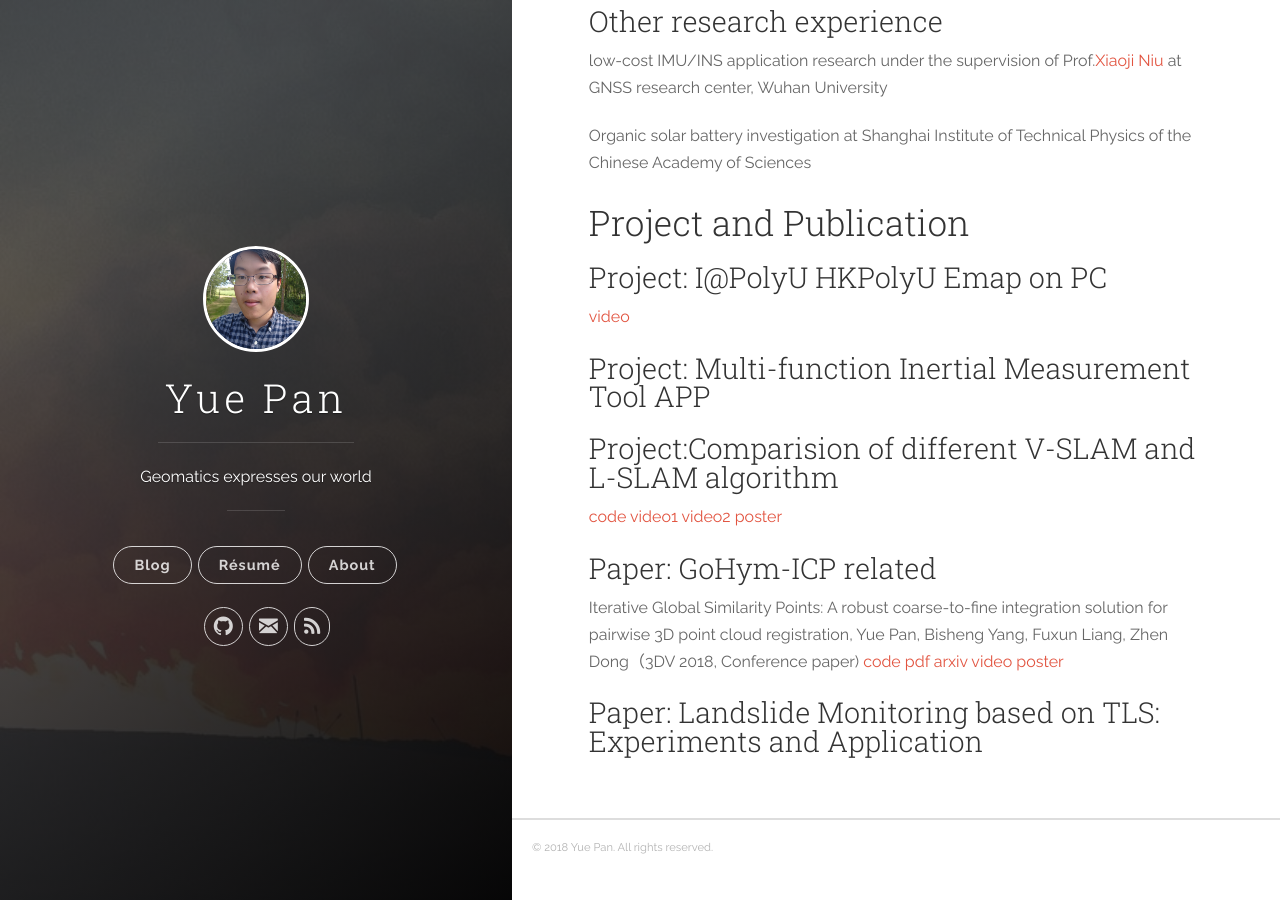
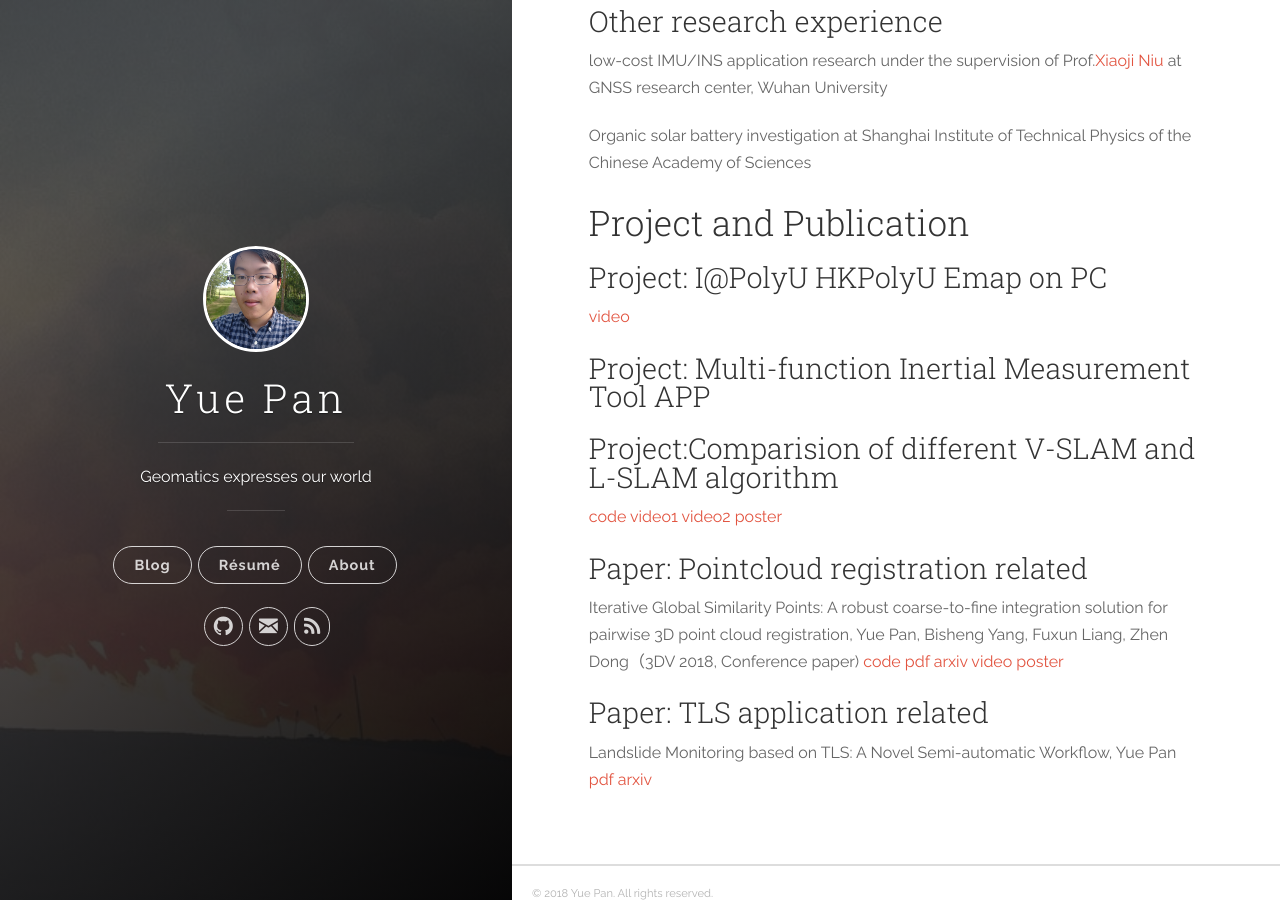
Before and after one commit to YuePanEdward/YuePanEdward.github.io, a Jekyll site: the page built from _posts/2018-08-10-about.md, in a window 1280 px wide and 900 px high, scrolled down 1634 px. Built offline with Jekyll 4.4.1, drawn with Linux system fonts in a browser that asks for light colours.

Commit message:
Update 2018-08-10-about.md

```diff
--- a/_posts/2018-08-10-about.md
+++ b/_posts/2018-08-10-about.md
@@ -88,8 +88,10 @@ Organic solar battery investigation at Shanghai Institute of Technical Physics o
 
 [code](https://github.com/YuePanEdward/Cartographer_ros-on-Jackal)  [video1](https://www.youtube.com/watch?v=wJPFnWXptLo)  [video2](https://www.youtube.com/watch?v=zGrvtwrzm64)  [poster]({{ site.baseurl }}/assets/poster_yue_pan.pdf)
 
-### Paper: GoHym-ICP related
+### Paper: Pointcloud registration related
 
 Iterative Global Similarity Points: A robust coarse-to-fine integration solution for pairwise 3D point cloud registration, Yue Pan, Bisheng Yang, Fuxun Liang, Zhen Dong（3DV 2018, Conference paper)  [code](https://github.com/YuePanEdward/IGSP)  [pdf]({{ site.baseurl }}/assets/1808.03899.pdf)  [arxiv](https://arxiv.org/abs/1808.03899)  [video](https://www.youtube.com/watch?v=DZr-8AceSqA) [poster]({{ site.baseurl }}/assets/3DVposter.pdf)
 
-### Paper: Landslide Monitoring based on TLS: Experiments and Application
+### Paper: TLS application related
+
+Landslide Monitoring based on TLS: A Novel Semi-automatic Workflow, Yue Pan [pdf]({site.baseurl }}/assets/landslide-monitoring-based.pdf) [arxiv]()
```
